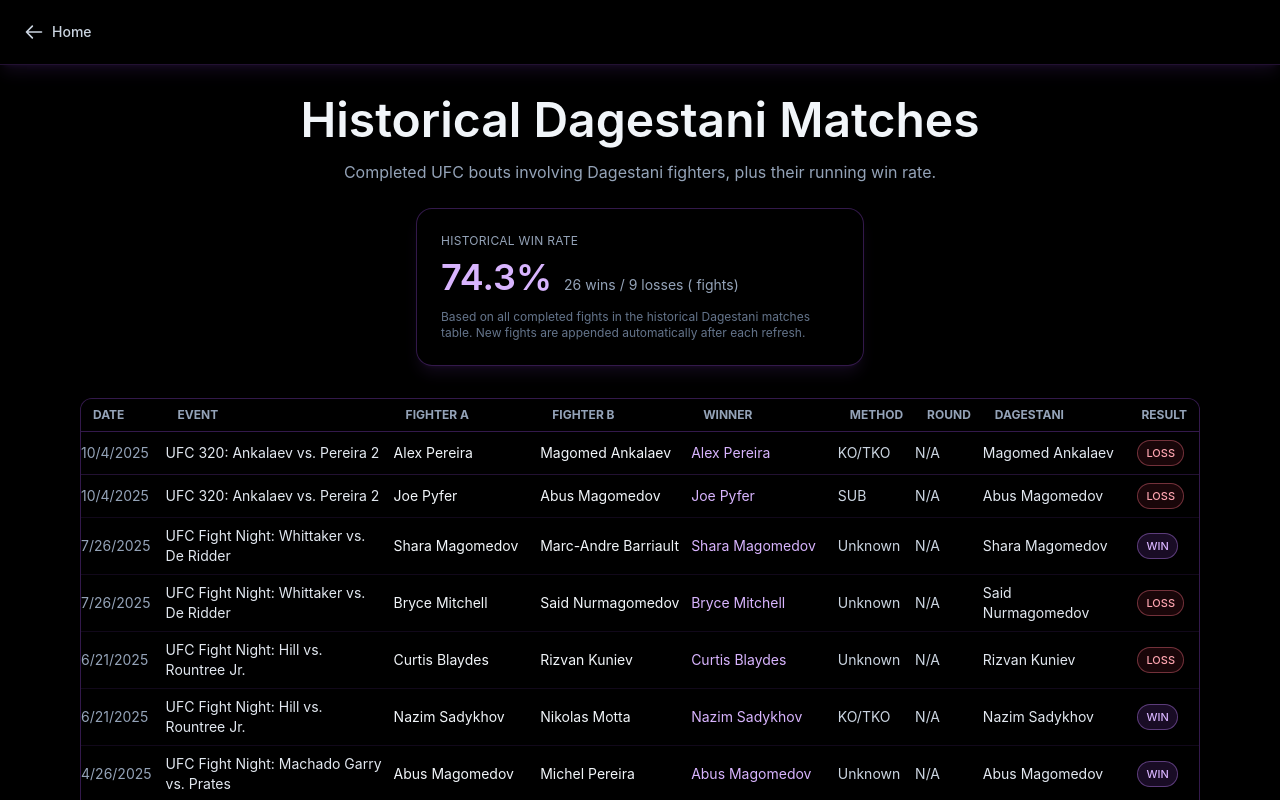
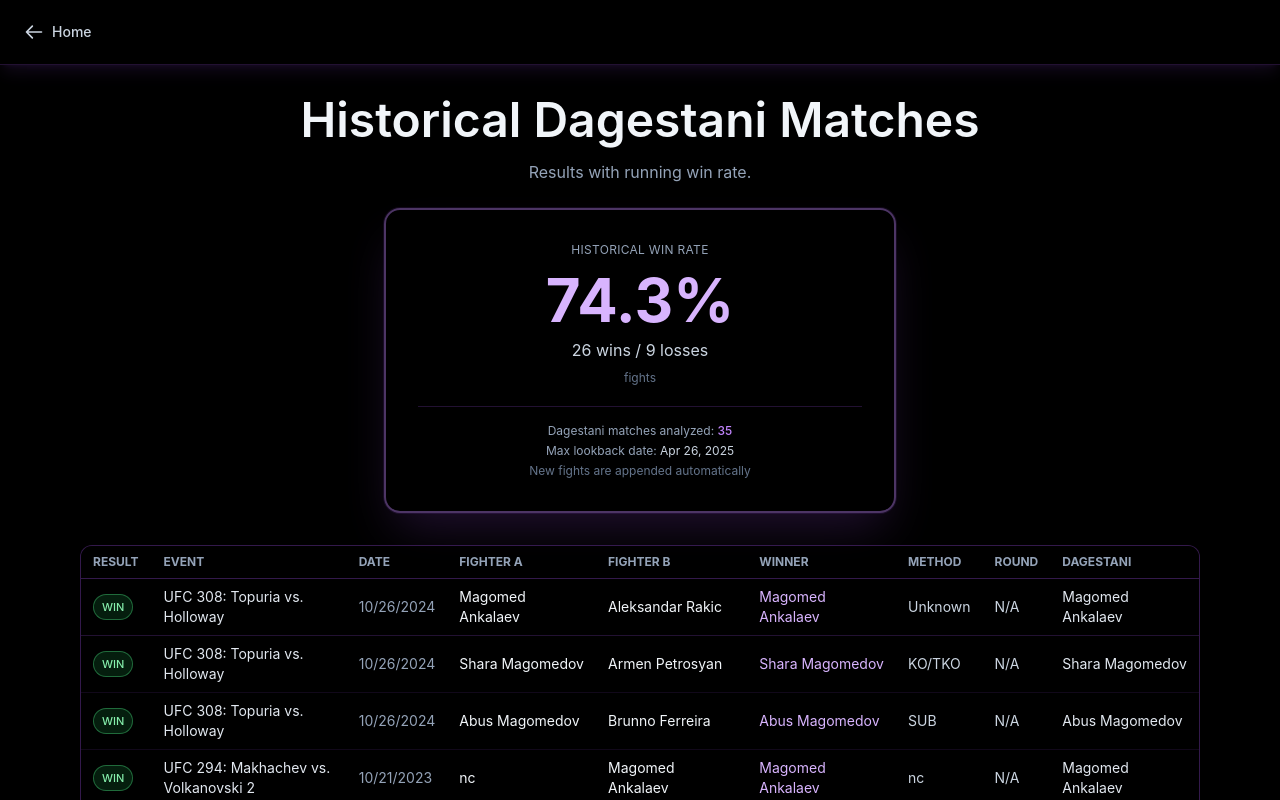
Before and after one commit to point-onefive/dagestani_mma, a Next.js app: page /historical in a window 1280 px wide. Shown: the top 800 px of the page. Built offline with nearby package versions, Linux system fonts and the light colour scheme.

Commit message:
Reorder historical table columns (Result first) and update StatBox description format

```diff
--- a/app/historical/page.tsx
+++ b/app/historical/page.tsx
@@ -8,16 +8,31 @@
   const historical = loadHistorical();
   const stats = loadStats();
 
+  // Sort by date descending (most recent first)
+  const sortedHistorical = [...historical].sort((a, b) =>
+    b.eventDate.localeCompare(a.eventDate)
+  );
+
+  // Count distinct matches
+  const distinctMatchCount = historical.length;
+
+  // Find the earliest date from historical matches
+  const earliestDate = historical.length > 0
+    ? historical.reduce((earliest, match) =>
+        match.eventDate < earliest ? match.eventDate : earliest,
+        historical[0].eventDate
+      )
+    : undefined;
+
   return (
     <>
       <MinimalNav />
       <main className="flex-1 w-full max-w-6xl mx-auto px-2 sm:px-4 pb-12">
         <PageHeader
           lines={['Historical Dagestani Matches']}
-          subtext="Completed UFC bouts involving Dagestani fighters, plus their running win rate."
+          subtext="Results with running win rate."
         />
-
-        <StatBox stats={stats} />
+        <StatBox stats={stats} earliestDate={earliestDate} matchCount={distinctMatchCount} />
 
       {historical.length === 0 ? (
         <p className="mt-10 text-center text-slate-400 text-sm">
@@ -28,19 +43,19 @@
           <table className="min-w-full text-left">
             <thead className="bg-black/60 text-[11px] sm:text-xs uppercase text-slate-400 border-b border-purple-500/30">
               <tr>
+                <th className="py-2 px-2 sm:px-3">Result</th>
+                <th className="py-2 px-2 sm:px-3">Event</th>
                 <th className="py-2 px-2 sm:px-3">Date</th>
-                <th className="py-2 px-2 sm:px-3">Event</th>
                 <th className="py-2 px-2 sm:px-3">Fighter A</th>
                 <th className="py-2 px-2 sm:px-3">Fighter B</th>
                 <th className="py-2 px-2 sm:px-3">Winner</th>
                 <th className="py-2 px-2 sm:px-3">Method</th>
                 <th className="py-2 px-2 sm:px-3">Round</th>
                 <th className="py-2 px-2 sm:px-3">Dagestani</th>
-                <th className="py-2 px-2 sm:px-3">Result</th>
               </tr>
             </thead>
             <tbody className="divide-y divide-purple-500/10">
-              {historical.map(m => (
+              {sortedHistorical.map(m => (
                 <HistoricalRow
                   key={`${m.eventId}-${m.fighterA}-${m.fighterB}`}
                   match={m}
@@ -50,7 +65,7 @@
           </table>
         </div>
       )}
-    </main>
+      </main>
     </>
   );
 }
--- a/components/HistoricalRow.tsx
+++ b/components/HistoricalRow.tsx
@@ -6,27 +6,27 @@
 
   return (
     <tr className="border-b border-purple-500/20 text-xs sm:text-sm hover:bg-purple-500/5 transition-colors">
-      <td className="py-2 pr-2 text-slate-400">
-        {new Date(match.eventDate).toLocaleDateString()}
-      </td>
-      <td className="py-2 pr-2 text-slate-200">{match.eventName}</td>
-      <td className="py-2 pr-2 text-slate-100">{match.fighterA}</td>
-      <td className="py-2 pr-2 text-slate-100">{match.fighterB}</td>
-      <td className="py-2 pr-2 text-purple-300">{match.winner}</td>
-      <td className="py-2 pr-2 text-slate-300">{match.method}</td>
-      <td className="py-2 pr-2 text-slate-300">{match.round}</td>
-      <td className="py-2 pr-2 text-slate-200">{match.dagestaniFighter}</td>
-      <td className="py-2 pl-2">
+      <td className="py-2 px-2 sm:px-3">
         <span
           className={`inline-flex px-2 py-0.5 rounded-full text-[11px] font-medium ${
             isWin
-              ? 'bg-purple-500/15 text-purple-300 border border-purple-400/40'
+              ? 'bg-green-500/15 text-green-300 border border-green-400/40'
               : 'bg-rose-500/10 text-rose-300 border border-rose-400/40'
           }`}
         >
           {isWin ? 'WIN' : 'LOSS'}
         </span>
       </td>
+      <td className="py-2 px-2 sm:px-3 text-slate-200">{match.eventName}</td>
+      <td className="py-2 px-2 sm:px-3 text-slate-400">
+        {new Date(match.eventDate).toLocaleDateString()}
+      </td>
+      <td className="py-2 px-2 sm:px-3 text-slate-100">{match.fighterA}</td>
+      <td className="py-2 px-2 sm:px-3 text-slate-100">{match.fighterB}</td>
+      <td className="py-2 px-2 sm:px-3 text-purple-300">{match.winner}</td>
+      <td className="py-2 px-2 sm:px-3 text-slate-300">{match.method}</td>
+      <td className="py-2 px-2 sm:px-3 text-slate-300">{match.round}</td>
+      <td className="py-2 px-2 sm:px-3 text-slate-200">{match.dagestaniFighter}</td>
     </tr>
   );
 }
--- a/components/StatBox.tsx
+++ b/components/StatBox.tsx
@@ -5,7 +5,13 @@
 import { useEffect } from 'react';
 import type { DagestanStats } from '@/lib/dagestan';
 
-export default function StatBox({ stats }: { stats: DagestanStats }) {
+interface StatBoxProps {
+  stats: DagestanStats;
+  earliestDate?: string;
+  matchCount?: number;
+}
+
+export default function StatBox({ stats, earliestDate, matchCount }: StatBoxProps) {
   const mv = useMotionValue(0);
   const spring = useSpring(mv, { stiffness: 80, damping: 18 });
   const percentText = useTransform(spring, value => `${value.toFixed(1)}%`);
@@ -14,27 +20,39 @@
     mv.set(stats.winRate);
   }, [stats.winRate, mv]);
 
+  const formattedDate = earliestDate
+    ? new Date(earliestDate).toLocaleDateString('en-US', { month: 'short', day: 'numeric', year: 'numeric' })
+    : 'N/A';
+
+  const displayMatchCount = matchCount ?? stats.total;
+
   return (
     <motion.div
       initial={{ opacity: 0, y: 10 }}
       animate={{ opacity: 1, y: 0 }}
-      className="mt-6 w-full max-w-md mx-auto rounded-2xl border border-purple-500/30 bg-black/40 p-5 sm:p-6 shadow-lg shadow-purple-500/10"
+      className="mt-6 w-full max-w-lg mx-auto rounded-2xl border-2 border-purple-400/40 bg-black/50 p-6 sm:p-8 shadow-2xl shadow-purple-500/20 ring-1 ring-purple-500/10"
     >
-      <div className="text-xs uppercase tracking-wide text-slate-400">
+      <div className="text-xs uppercase tracking-wide text-slate-400 text-center mb-3">
         Historical Win Rate
       </div>
-      <div className="mt-2 flex items-baseline gap-3">
-        <motion.span className="text-3xl sm:text-4xl font-semibold text-purple-300">
+      <div className="flex flex-col items-center gap-2">
+        <motion.span className="text-5xl sm:text-6xl font-bold text-purple-300">
           {percentText}
         </motion.span>
-        <span className="text-xs sm:text-sm text-slate-400">
-          {stats.wins} wins / {stats.losses} losses ({stats.total} fights)
+        <span className="text-sm sm:text-base text-slate-300">
+          {stats.wins} wins / {stats.losses} losses
+        </span>
+        <span className="text-xs text-slate-500">
+          {stats.total} fights
         </span>
       </div>
-      <p className="mt-3 text-[11px] sm:text-xs text-slate-500">
-        Based on all completed fights in the historical Dagestani matches table.
-        New fights are appended automatically after each refresh.
-      </p>
+      <div className="mt-5 pt-4 border-t border-purple-500/20">
+        <div className="text-[11px] sm:text-xs text-slate-400 text-center leading-relaxed space-y-1">
+          <p>Dagestani matches analyzed: <span className="text-purple-400 font-medium">{displayMatchCount}</span></p>
+          <p>Max lookback date: <span className="text-slate-300">{formattedDate}</span></p>
+          <p className="text-slate-500">New fights are appended automatically</p>
+        </div>
+      </div>
     </motion.div>
   );
 }
```
